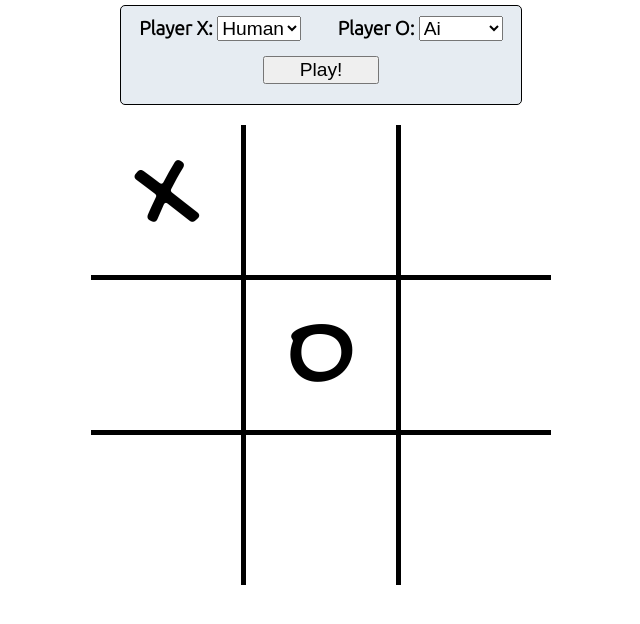
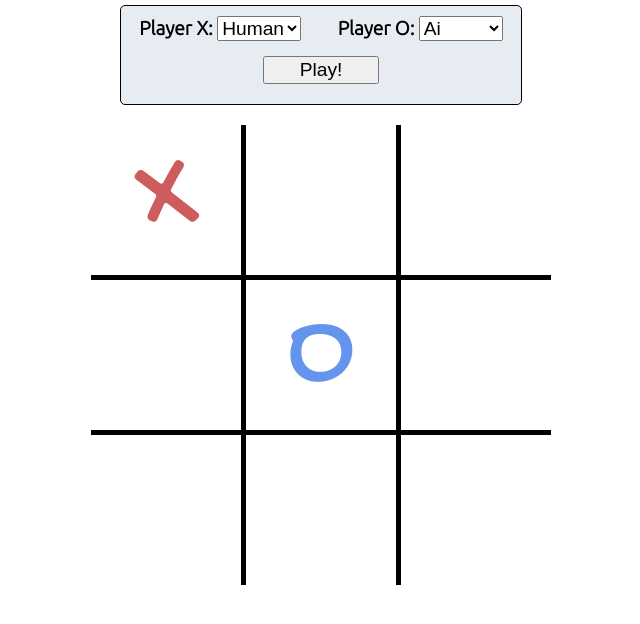
Before and after one commit to ykoziy/odin-tic-tac-toe, a plain HTML site: page index.html in a window 1280 px wide. Both pictures are taken after a click on the element 485 px from the left and 347 px from the top of the page. Shown: the part 148-772 px from the top of the page, without its empty margins (319-959 px from the left). Drawn offline with Linux system fonts and the light colour scheme.

Commit message:
Added noHover class, played cells now have no hover effects and added player colors

```diff
--- a/script/tictactoe.js
+++ b/script/tictactoe.js
@@ -325,10 +325,27 @@ const displayController = (() => {
         }
     }
 
+    function _setCellStyle(cell, index) {
+        let symbol = gameBoard.getCell(index);
+        if (!gameBoard.isCellEmpty(index)) {
+            cell.classList.add("noHover");
+            if (symbol.toUpperCase() === "X") {
+                cell.style.color = "indianred";
+            } else {
+                cell.style.color = "cornflowerblue";
+            }
+
+        } else {
+            cell.classList.remove("noHover");
+            cell.removeAttribute("style");
+        }
+        cell.textContent = symbol;
+    }
+
     function drawGameBoard() {
         _cells.forEach(cell => {
             let index = cell.dataset.index;
-            cell.textContent = gameBoard.getCell(index);
+            _setCellStyle(cell, index);
         })
         if (!gameLogic.isGameRunning()) {
             _setStatusMessage(gameLogic.getWinner());
--- a/style/index.css
+++ b/style/index.css
@@ -136,6 +136,10 @@ select {
     font-size: var(--biggerFontSize);
 }
 
+.noHover {
+    pointer-events: none;
+}
+
 @media only screen and (max-width: 500px) {
     .game-container {
         width: 280px;
```
